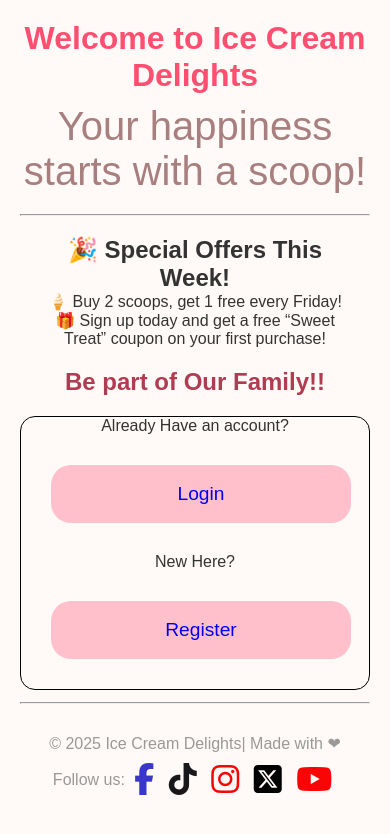
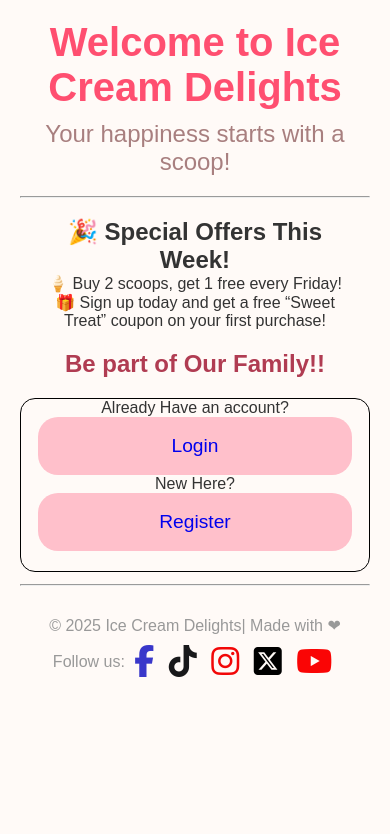
Before and after one commit to Alvin-Kimani7391/icecreamm, a website: page public/index.html in a window 390 px wide. Drawn offline with Linux system fonts and the light colour scheme.

Commit message:
Updated HTML files and CSS

```diff
--- a/public/index.html
+++ b/public/index.html
@@ -7,9 +7,9 @@
         <link rel="stylesheet" href="maziwa.css">
         <script src="https://kit.fontawesome.com/e1426ab85b.js" crossorigin="anonymous"></script>
     </head>
-    <body>
+    <body id="body-intro">
         <header>
-            <h1>Welcome to Ice Cream Delights</h1>
+            <h1 id="h34">Welcome to Ice Cream Delights</h1>
             <p id="hgv">Your happiness starts with a scoop!</p>
         </header><hr>
         <section class="specials">
@@ -20,11 +20,11 @@
   <h2 id="h23">Be part of Our Family!!</h2>
   <section class="fam">
 
-            <span>Already Have an account?</span>
+            <span id="already">Already Have an account?</span>
             <a  href="/login" class="intro" id="login">Login</a>
 
                 <span>New Here?</span>
-                <a href="/register" class="intro" id="register"> Register</a>
+                <a href="/register" class="intro" id="register"> Register</a><br>
 
 
   </section>
--- a/public/maziwa.css
+++ b/public/maziwa.css
@@ -17,7 +17,7 @@
     text-align: center;
  padding: 18px ;
  width: 300px;
- margin: 30px;
+
  border: none;
  background: pink;
  border-radius: 20px;
@@ -32,21 +32,35 @@
     text-align: center;
     margin: 20px;
 }
+
 #h23{
     text-align: center;
     color: #b03c52;
 }
+#h34{
+    font-size: 2.5rem;
+}
 #hgv{
     margin: 0;
       color: #a87f7f;
-      font-size: 2.5rem;
+      font-size: 1.5rem;
 }
 .fam{
+    align-items: center;
     text-align: center;
     border: 1px solid black;
     border-radius: 15px;
     margin-top: 20px;
     margin-bottom: 12px;
+}
+#register{
+    margin-bottom: 20px;
+}
+#already{
+    margin-top: 20px;
+}
+.fam a{
+    text-align: center;
 }
 #login-wrapper{
     display: flex;
@@ -320,6 +334,21 @@ footer{
     header h1 {
         font-size: 2em;
     }
+    #body-intro{
+        align-items: center;
+        justify-content: center;
+        text-align: center;
+    }
+    .fam{
+        justify-content: center;
+        align-items: center;
+        text-align: center;
+    }
+    .fam a{
+    width: 90%;
+
+
+}
     #button{
      outline: none;
     position: absolute;
```
